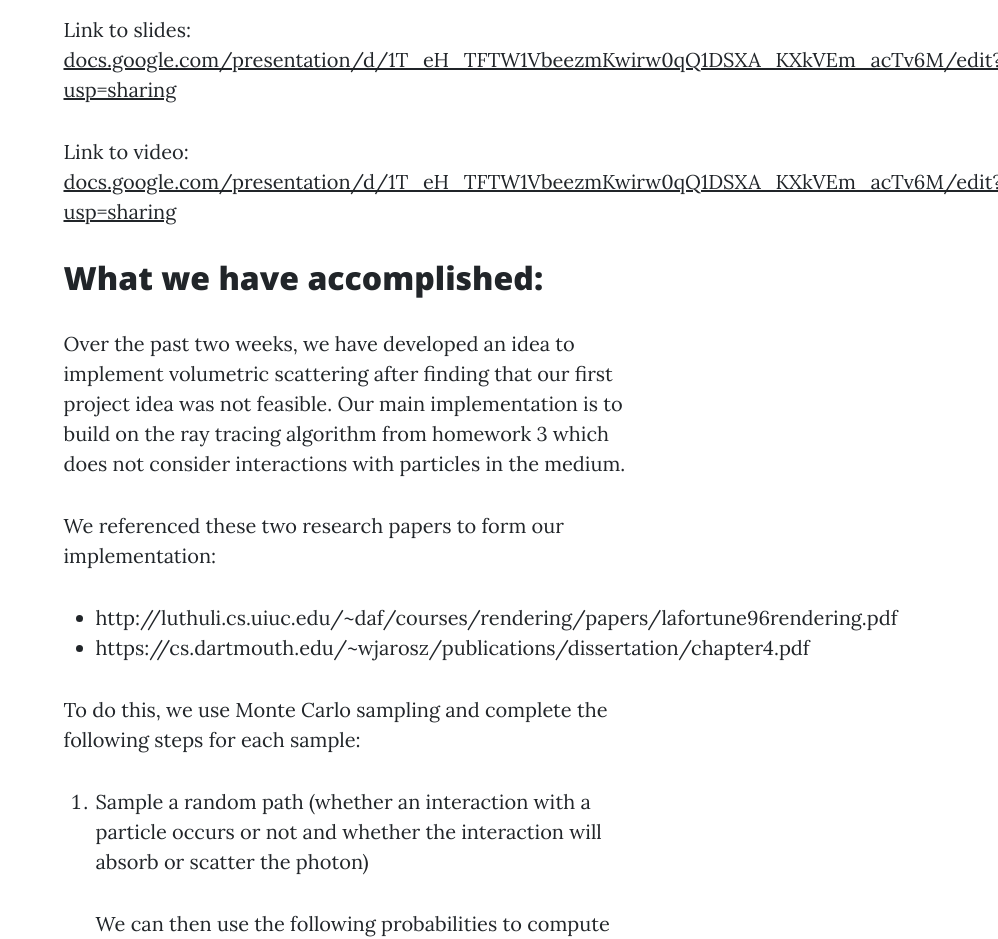
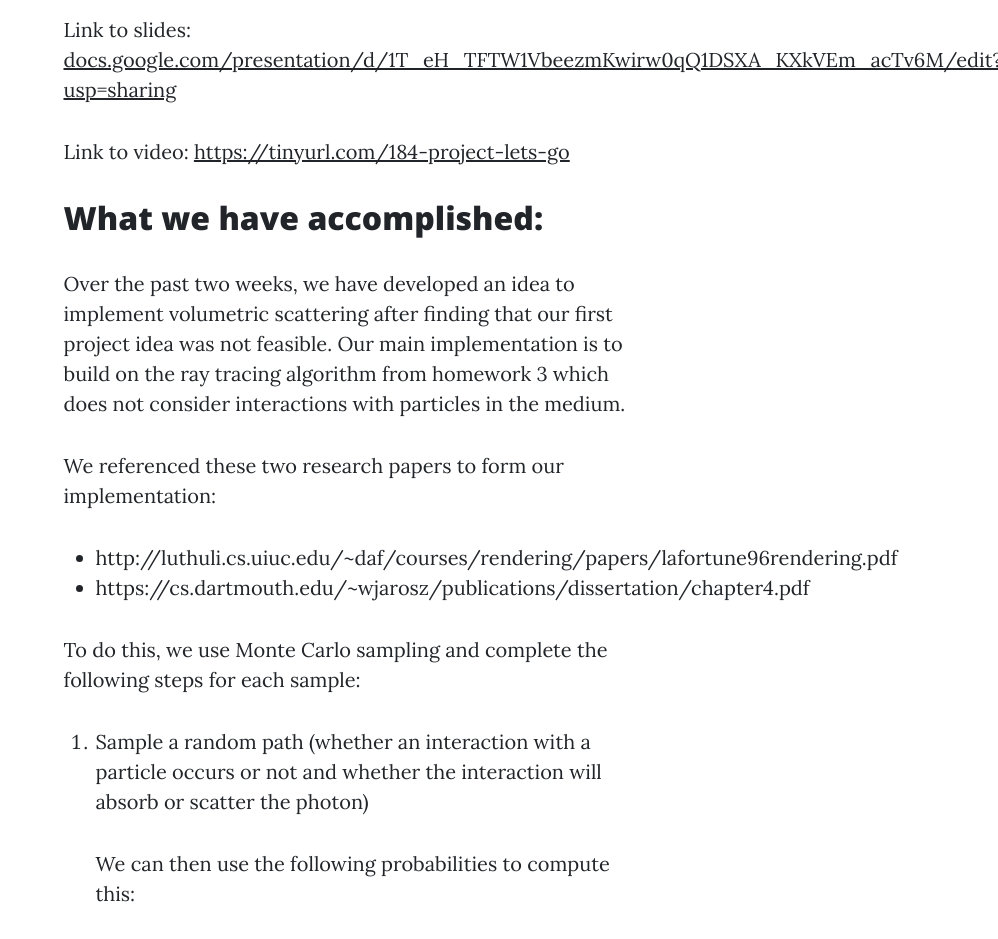
Before and after one commit to EricNguyen1213/sp25-finproj-lets-goooo, a plain HTML site: page milestone.html in a window 1280 px wide. Shown: the part 840-1779 px from the top of the page, without its empty margins (282-1280 px from the left). Drawn offline with nearby package versions, Linux system fonts and the light colour scheme; some packages are replaced by stand-ins of ours.

Commit message:
milestone

```diff
--- a/milestone.html
+++ b/milestone.html
@@ -54,7 +54,7 @@
                     <div class="col-md-10 col-lg-8 col-xl-7">
                         <p> Link to webpage: <a href="https://ericnguyen1213.github.io/sp25-finproj-lets-goooo/">ericnguyen1213.github.io/sp25-finproj-lets-goooo/</a></p>
                         <p> Link to slides: <a href="https://docs.google.com/presentation/d/1T_eH_TFTW1VbeezmKwirw0qQ1DSXA_KXkVEm_acTv6M/edit?usp=sharing">docs.google.com/presentation/d/1T_eH_TFTW1VbeezmKwirw0qQ1DSXA_KXkVEm_acTv6M/edit?usp=sharing</a></p>
-                        <p> Link to video: <a href="https://docs.google.com/presentation/d/1T_eH_TFTW1VbeezmKwirw0qQ1DSXA_KXkVEm_acTv6M/edit?usp=sharing">docs.google.com/presentation/d/1T_eH_TFTW1VbeezmKwirw0qQ1DSXA_KXkVEm_acTv6M/edit?usp=sharing</a></p>
+                        <p> Link to video: <a href="https://tinyurl.com/184-project-lets-go">https://tinyurl.com/184-project-lets-go</a></p>
                         <h2>What we have accomplished:</h2>
                         <p> Over the past two weeks, we have developed an idea to implement volumetric scattering after finding that our first project idea was not feasible.
                             Our main implementation is to build on the ray tracing algorithm from homework 3 which does not consider interactions with particles in the medium.
```
